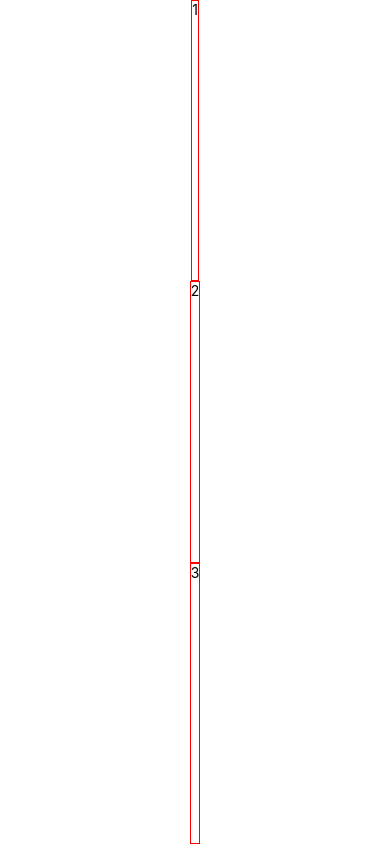
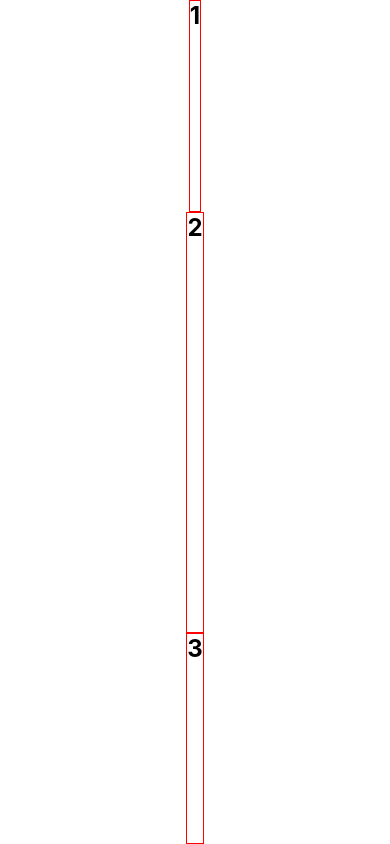
Before and after one commit to doroddong/AppProject, a React Native app: screen / in a window 390 px wide. Built offline with nearby package versions, Linux system fonts and the light colour scheme.

Commit message:
15. Stretch and flex ratio

```diff
--- a/App.js
+++ b/App.js
@@ -6,7 +6,7 @@
     return (
       <View style={styles.container}>
         <Text style={styles.text}>1</Text>
-        <Text style={styles.text}>2</Text>
+        <Text style={[styles.text, styles.text2]}>2</Text>
         <Text style={styles.text}>3</Text>
       </View>
     );
@@ -26,5 +26,14 @@
     flex: 1,
     borderWidth: 1,
     borderColor: 'red',
+
+    textAlign: 'center',
+    textAlignVertical: 'center',
+    fontSize: 24,
+    fontWeight: 'bold',
+  },
+
+  text2: {
+    flex: 2,
   }
 });
```
